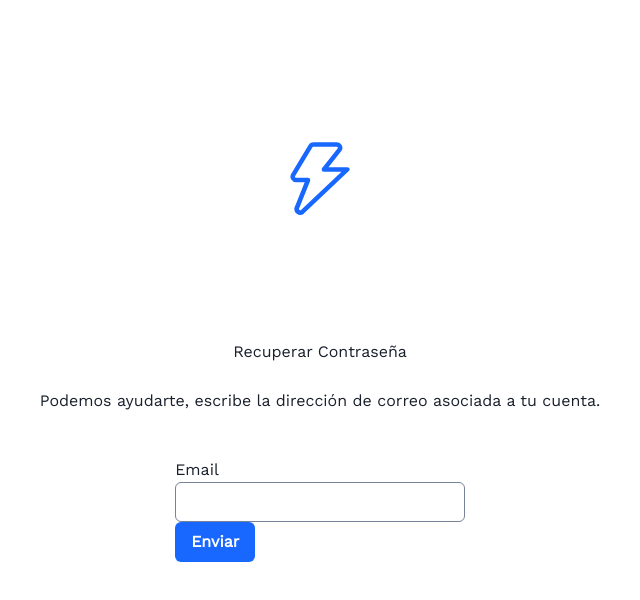
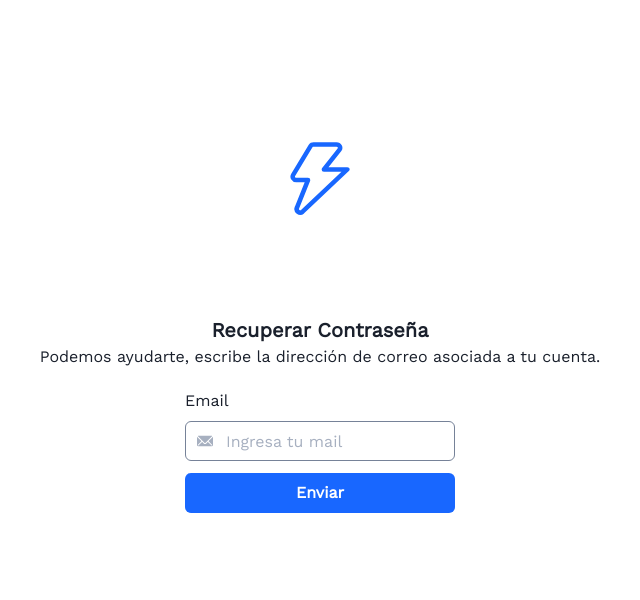
Before and after one commit to frontendcafe/air-flashcards, a Next.js app: page /forget-password in a window 1280 px wide. Shown: the top 600 px of the page, without its empty margins (320-960 px from the left). Built offline with nearby package versions, Linux system fonts and the light colour scheme; no server answers.

Commit message:
feat(ForgetPassword): se crea pantalla para recuperar contraseña con integracion

```diff
--- a/modules/Auth/Form.tsx
+++ b/modules/Auth/Form.tsx
@@ -1,6 +1,6 @@
 import React, { FormEventHandler, ReactNode } from "react";
 
-import { Button } from "@chakra-ui/react";
+import { Button, Stack } from "@chakra-ui/react";
 
 interface FormProps {
   title?: string;
@@ -15,8 +15,10 @@ const Form: React.FC<FormProps> = ({ title, onSubmit, children, submitLabel }) =
       {title && <h1>{title}</h1>}
 
       <form onSubmit={onSubmit}>
-        {children}
-        <Button type="submit">{submitLabel}</Button>
+        <Stack spacing={3}>
+          {children}
+          <Button type="submit">{submitLabel}</Button>
+        </Stack>
       </form>
     </div>
   );
--- a/modules/Auth/components/ForgetPasswordPage/ForgetPasswordPage.tsx
+++ b/modules/Auth/components/ForgetPasswordPage/ForgetPasswordPage.tsx
@@ -1,19 +1,33 @@
+/* eslint-disable react/no-children-prop */
 import { ChangeEventHandler, FormEventHandler, useState } from "react";
 import Image from "next/image";
 import { useRouter } from "next/router";
 
-import FormField from "@/modules/Auth/components/FormField";
 import { useAuth } from "@/modules/Auth/context/AuthProvider";
 import Form from "@/modules/Auth/Form";
-import { Box, Flex, Text } from "@chakra-ui/react";
+import { EmailIcon } from "@chakra-ui/icons";
+import {
+  Box,
+  Flex,
+  FormControl,
+  FormErrorMessage,
+  FormLabel,
+  Input,
+  InputGroup,
+  InputLeftElement,
+  Text,
+} from "@chakra-ui/react";
 
 const ForgetPasswordPage = () => {
   const [email, setEmail] = useState("");
   const router = useRouter();
   const { forgotPassword } = useAuth();
+  const [isError, setIsError] = useState(false);
+  const [errorMsg, setErrorMsg] = useState("");
 
   // handlers
   const handleChange: ChangeEventHandler<HTMLInputElement> = (event) => {
+    setIsError(false);
     setEmail(event.target.value);
   };
 
@@ -21,8 +35,8 @@ const ForgetPasswordPage = () => {
     e.preventDefault();
 
     if (!email) {
-      // eslint-disable-next-line no-alert
-      return window.alert("Please fill all fields");
+      setErrorMsg("Email inválido.");
+      return setIsError(true);
     }
 
     return forgotPassword(email)
@@ -34,19 +48,13 @@ const ForgetPasswordPage = () => {
         return router.push("/login");
       })
       .catch((err) => {
-        // eslint-disable-next-line no-alert
-        return window.alert(err);
+        setIsError(true);
+        return setErrorMsg(err?.message ?? "Algo salio mal");
       });
   };
 
   return (
-    <Flex
-      marginTop="141px"
-      flexDirection="column"
-      alignItems="center"
-      justifyContent="center"
-      gap="25px"
-    >
+    <Flex marginTop="141px" flexDirection="column" alignItems="center" justifyContent="center">
       <Box marginBottom="92px">
         <Image
           // loader={myLoader}
@@ -56,10 +64,26 @@ const ForgetPasswordPage = () => {
           height={75}
         />
       </Box>
-      <Text>Recuperar Contraseña</Text>
+      <Text fontWeight={600} fontSize="20px">
+        Recuperar Contraseña
+      </Text>
       <Text>Podemos ayudarte, escribe la dirección de correo asociada a tu cuenta.</Text>
       <Form title="" onSubmit={handleSubmit} submitLabel="Enviar">
-        <FormField name="email" label="Email" type="email" onChange={handleChange} />
+        <FormControl isInvalid={isError}>
+          <FormLabel>Email</FormLabel>
+          <InputGroup>
+            <InputLeftElement children={<EmailIcon pointerEvents="none" color="gray.100" />} />
+            <Input
+              type="email"
+              placeholder="Ingresa tu mail"
+              aria-label="email"
+              onChange={handleChange}
+              _placeholder={{ color: "gray.100" }}
+            />
+          </InputGroup>
+
+          {isError && <FormErrorMessage>{errorMsg}</FormErrorMessage>}
+        </FormControl>
       </Form>
     </Flex>
   );
```
